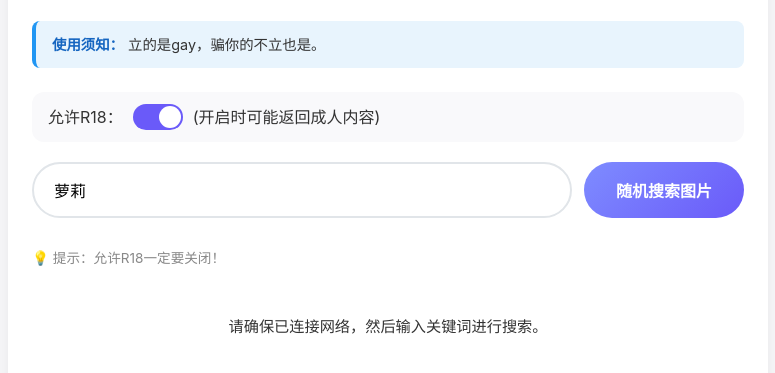
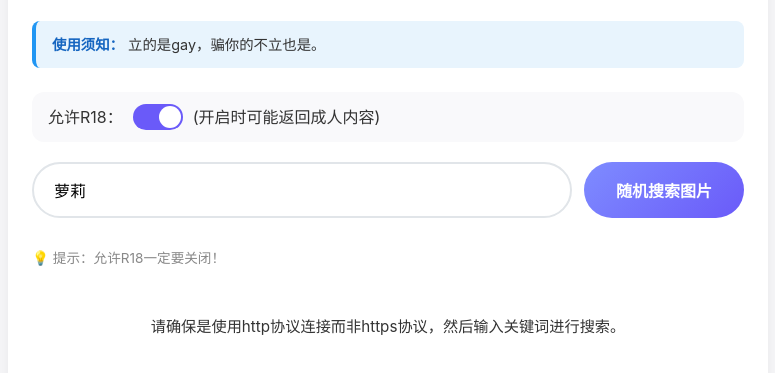
Before and after one commit to ZhiYangGongYi/setu, a plain HTML site: page index.html in a window 1280 px wide. Shown: the part 127-500 px from the top of the page, without its empty margins (252-1027 px from the left). Drawn offline with Linux system fonts and the light colour scheme.

Commit message:
Update index.html

```diff
--- a/index.html
+++ b/index.html
@@ -380,7 +380,7 @@
                 }
             }
 
-            showStatus('请确保已连接网络，然后输入关键词进行搜索。', 'normal');
+            showStatus('请确保是使用http协议连接而非https协议，然后输入关键词进行搜索。', 'normal');
         });
     </script>
 </body>
```
